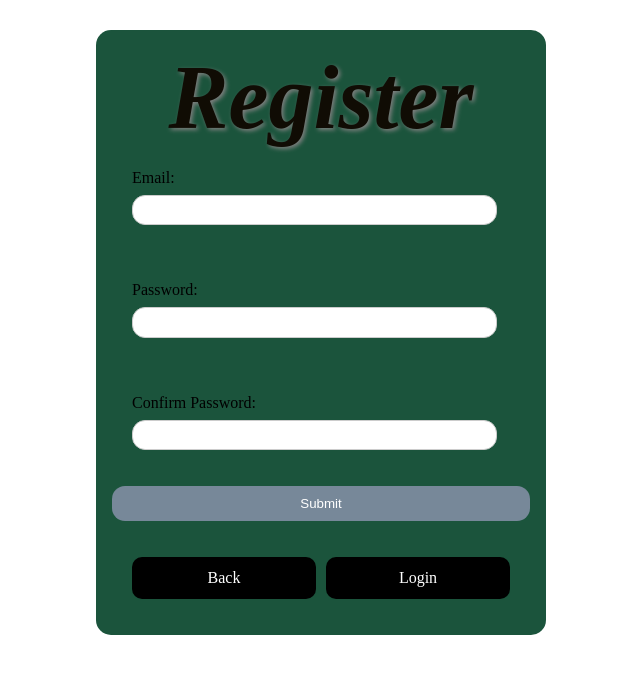
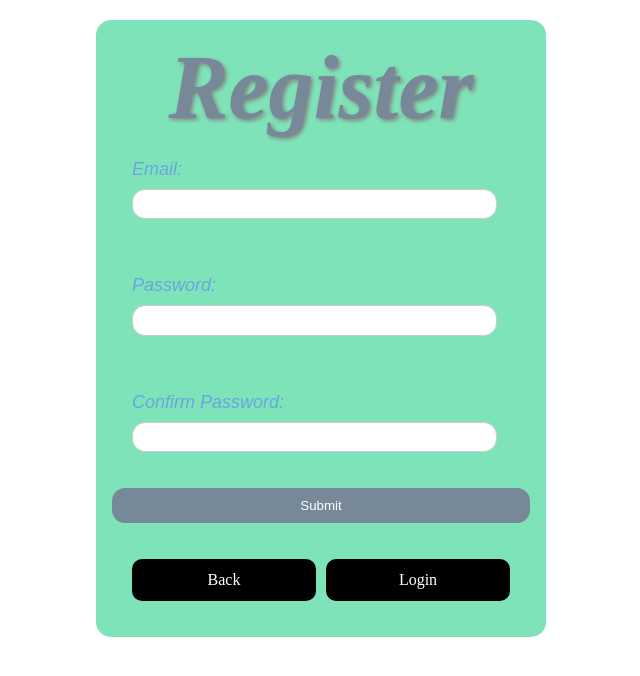
Before and after one commit to erolcoo/React, a React (Vite) app: page /register in a window 1280 px wide. Shown: the top 676 px of the page, without its empty margins (224-864 px from the left). Built offline with nearby package versions, Linux system fonts and the light colour scheme.

Commit message:
fix auth css

```diff
--- a/src/components/auth-pages/auth.css
+++ b/src/components/auth-pages/auth.css
@@ -1,15 +1,16 @@
 
 .form {
   max-width: 450px;
-  margin-top: 30px;
+  margin-top: 20px;
   margin-left: 20rem;
   padding: 1em;
-  background: #1b543c;
+  background: #7fe3b9;
   border-radius: 15px;
 }
 
 
 .form h2 {
+  color:lightslategray;
   text-align: center;
 }
 
@@ -18,6 +19,10 @@
 }
 
 .form-group label {
+  font-family: Arial, Helvetica, sans-serif;
+  font-style: italic;
+  font-size: 18px;
+  color:rgb(106, 165, 224);
   display: block;
   margin-bottom: 0.5em;
 }
@@ -46,6 +51,7 @@ button[type="submit"] {
 
 button[type="submit"]:hover {
   background: rgb(3, 59, 77);
+  font-size: 20px;
 }
 .link-container {
   display: flex;
--- a/src/components/main-page/core.css
+++ b/src/components/main-page/core.css
@@ -8,7 +8,6 @@
   }
 
   .container video {
-    border-radius: 120px;
     width: 900px;
     height: 500px;
   }
@@ -22,7 +21,6 @@
   }
 
   .container2 video {
-    border-radius: 120px;
     width: 900px;
     height: 500px;
   }
--- a/src/components/main-page/footer.css
+++ b/src/components/main-page/footer.css
@@ -3,10 +3,10 @@
   margin: 0 auto;
   display: flex;
   justify-content: space-around;
-  height: 100px;
+  height: 90px;
   background-color: white;
   color: rgb(5, 86, 71);
-  font-size: 50px;
+  font-size: 40px;
   font-weight: bold;
   padding: 20px;
   text-align: center;
--- a/src/components/views/main.css
+++ b/src/components/views/main.css
@@ -10,20 +10,20 @@ body {
 }
 
 .header-content1 {
-  height: 400px;
+  height: 500px;
   background-image: url("https://images.unsplash.com/photo-1489493585363-d69421e0edd3?q=80&w=2070&auto=format&fit=crop&ixlib=rb-4.0.3&ixid=M3wxMjA3fDB8MHxwaG90by1wYWdlfHx8fGVufDB8fHx8fA%3D%3D");
   background-repeat: no-repeat;
   background-position: center;
 }
 .header-content2 {
-  height: 400px;
+  height: 500px;
   background-image: url("https://images.unsplash.com/photo-1485081669829-bacb8c7bb1f3?q=80&w=2070&auto=format&fit=crop&ixlib=rb-4.0.3&ixid=M3wxMjA3fDB8MHxwaG90by1wYWdlfHx8fGVufDB8fHx8fA%3D%3D");
   background-repeat: no-repeat;
   background-position: center;
 }
 
 .header-content3 {
-  height: 400px;
+  height: 500px;
   background-image: url("https://images.unsplash.com/photo-1506888744203-b711bd0c4a88?q=80&w=2060&auto=format&fit=crop&ixlib=rb-4.0.3&ixid=M3wxMjA3fDB8MHxwaG90by1wYWdlfHx8fGVufDB8fHx8fA%3D%3D");
   background-repeat: no-repeat;
   background-position: center;
```
